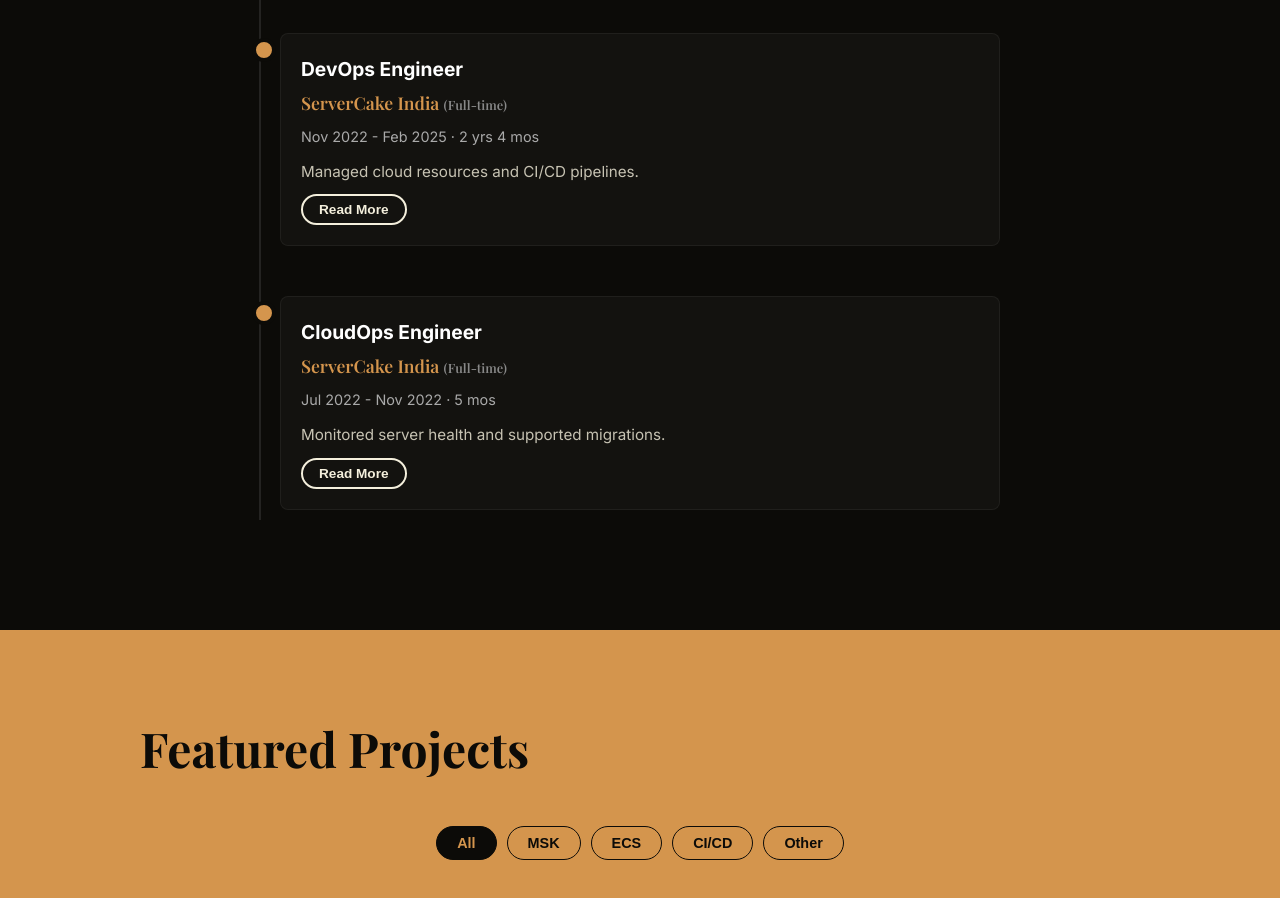
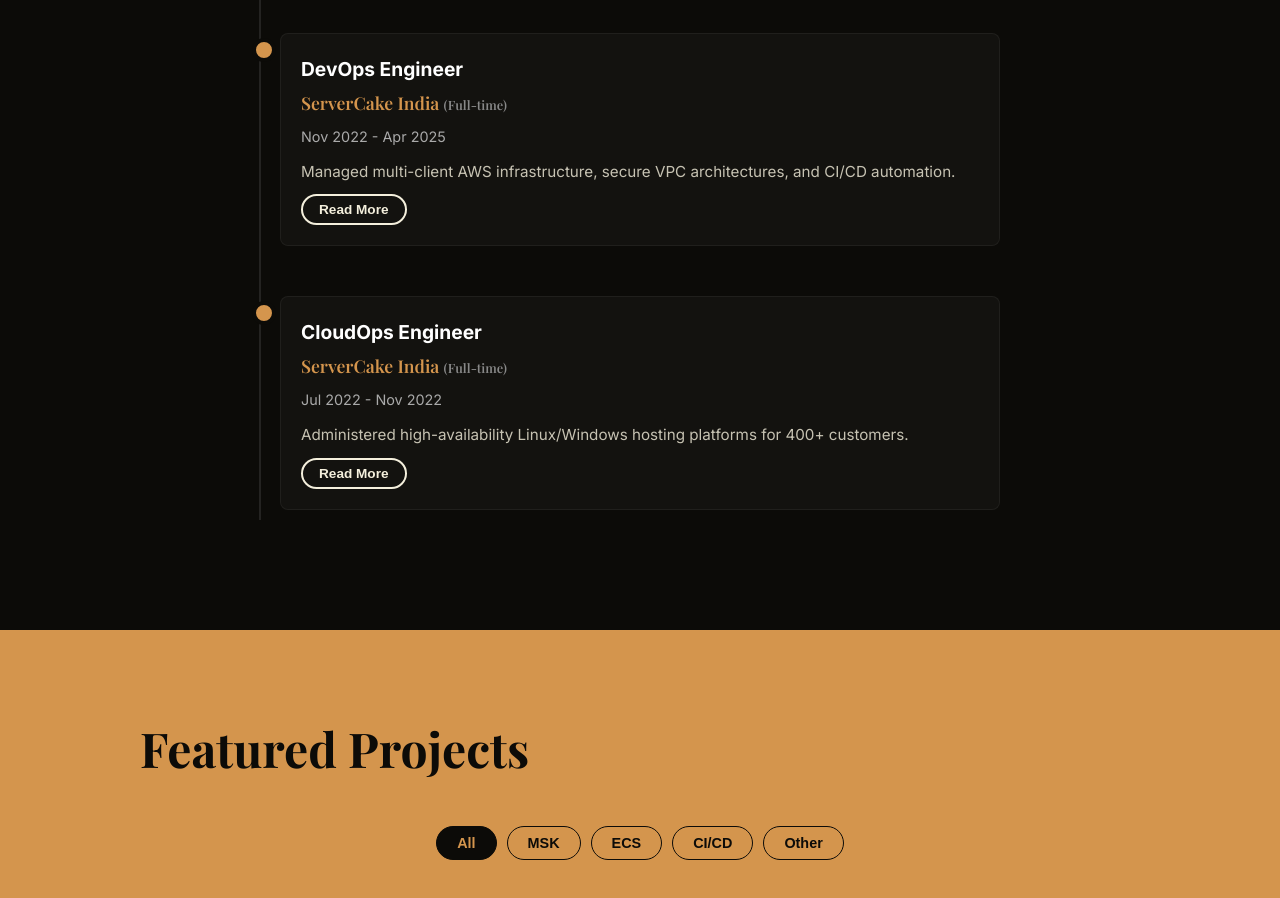
Before and after one commit to KrishnaaCloud/KrishnaaCloud.github.io, a React (Vite) app: page / in a window 1280 px wide. Shown: the part 2020-2918 px from the top of the page. Built offline with nearby package versions, Linux system fonts and the light colour scheme; a web font is replaced by a local one.

Commit message:
style: enrich ServerCake India experience with detailed resume points

```diff
--- a/src/components/Experience.jsx
+++ b/src/components/Experience.jsx
@@ -22,25 +22,28 @@ const Experience = () => {
     {
       company: "ServerCake India",
       role: "DevOps Engineer",
-      date: "Nov 2022 - Feb 2025 · 2 yrs 4 mos",
+      date: "Nov 2022 - Apr 2025",
       type: "Full-time",
-      summary: "Managed cloud resources and CI/CD pipelines.",
+      summary: "Managed multi-client AWS infrastructure, secure VPC architectures, and CI/CD automation.",
       details: [
-        "Automated CI/CD pipelines, managed cloud resources, and implemented robust IaC practices.",
-        "Led infrastructure deployments using Terraform.",
-        "Maintained Kubernetes clusters and deployed microservices."
+        "Deployed and maintained core AWS infrastructure (EC2, VPC, RDS, Lambda) for multi-client environments, ensuring strict IAM access control and workload isolation.",
+        "Architected secure VPC networks with robust subnet segmentation, route tables, and NACLs tailored for diverse client hosting requirements.",
+        "Built and administered automated CI/CD pipelines using GitHub Actions and Jenkins for streamlined application builds and deployments.",
+        "Engineered event-driven automation using AWS Lambda for S3-triggered processing, scheduled maintenance, and API Gateway integrations.",
+        "Hardened security posture and optimized global delivery by tuning Cloudflare CDN, WAF, and firewall rules."
       ]
     },
     {
       company: "ServerCake India",
       role: "CloudOps Engineer",
-      date: "Jul 2022 - Nov 2022 · 5 mos",
+      date: "Jul 2022 - Nov 2022",
       type: "Full-time",
-      summary: "Monitored server health and supported migrations.",
+      summary: "Administered high-availability Linux/Windows hosting platforms for 400+ customers.",
       details: [
-        "Monitored server health, resolved operational issues, and supported cloud migrations.",
-        "Managed daily backups and disaster recovery drills.",
-        "Provided L2 support for cloud infrastructure issues."
+        "Managed enterprise Linux and Windows hosting environments, ensuring 99.9% uptime and operational reliability for 400+ shared hosting customers and 45+ resellers.",
+        "Administered industry-standard hosting control panels including cPanel, WHM, Plesk, Webuzo, and DirectAdmin.",
+        "Owned complete mail server operations, advanced DNS routing, and the end-to-end SSL/TLS certificate lifecycle across all hosting environments.",
+        "Supported primary cloud operations by deploying and maintaining baseline AWS infrastructure (EC2, IAM)."
       ]
     }
   ];
```
